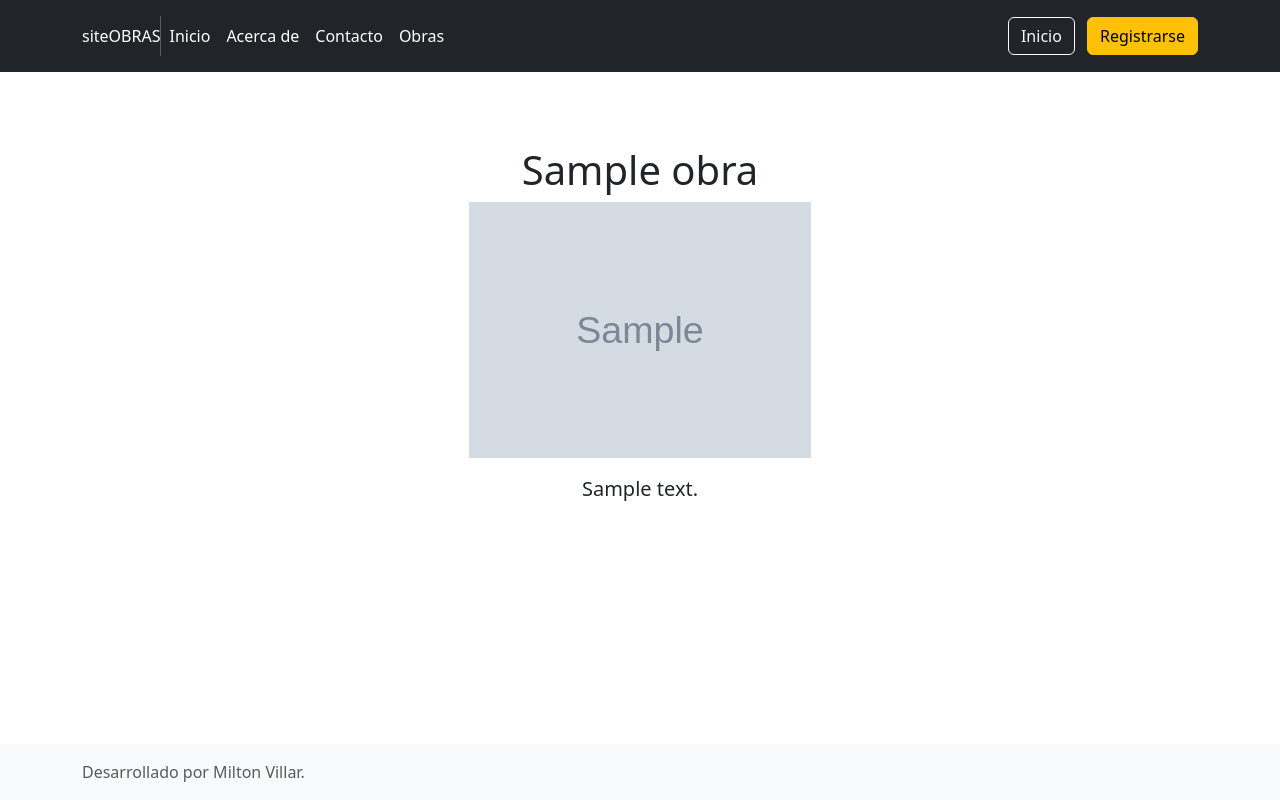
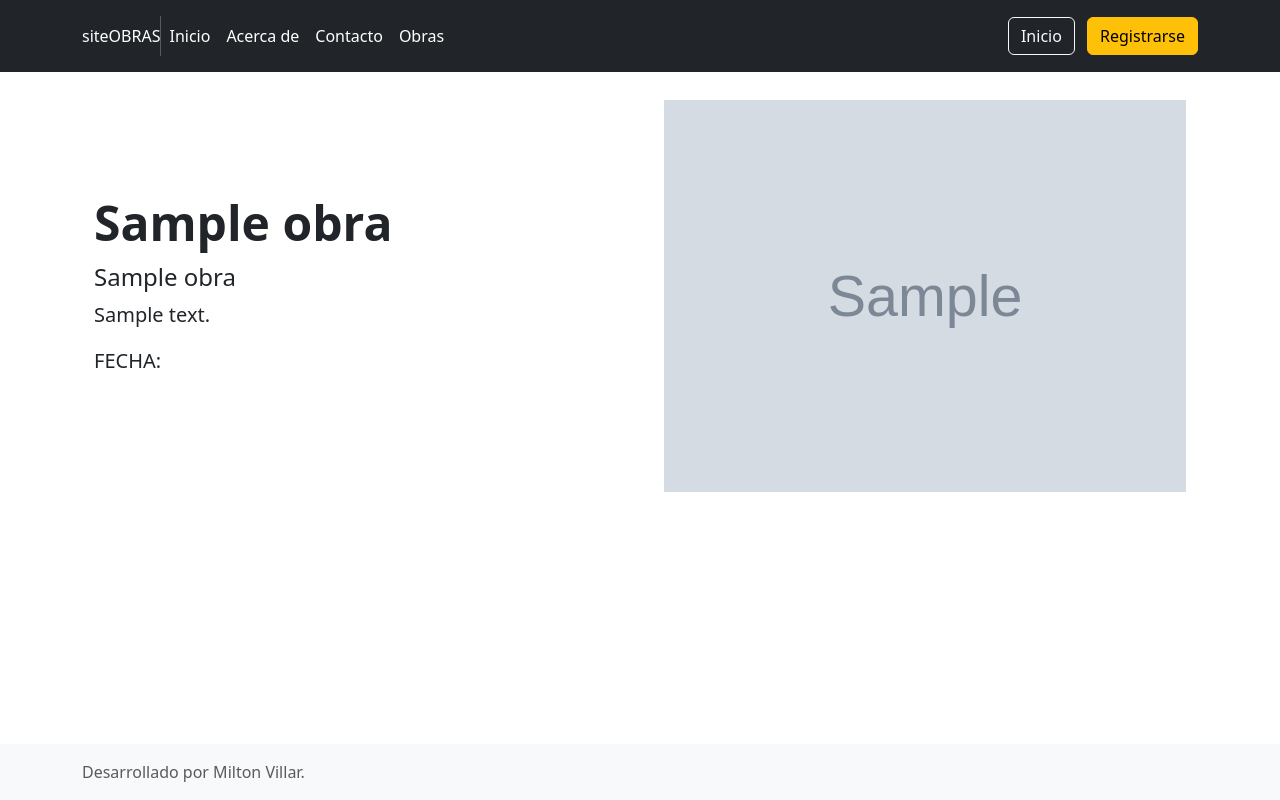
Before and after one commit to milton0989/ProyectoFinal, a Django app: page /obra/1/detalle in a window 1280 px wide. Run offline with Django 3.2, Linux system fonts and the light colour scheme; tables that the repository leaves empty hold one stand-in row (values such as "Sample post"); grey boxes marked "Sample" are stand-in pictures; some libraries are stand-ins or nearby versions.

Commit message:
refactorizacion template 'obra-detail'

```diff
--- a/obras/templates/obras/obra_detail.html
+++ b/obras/templates/obras/obra_detail.html
@@ -3,20 +3,25 @@
 
 
 {% block main %}
-    <p style="margin-top: 10px;"></p>
 
-
-    <div class="d-flex justify-content-center">
-        <div class="col col-8" style="text-align: center;">
-            <h1 class="mt-5">{{ obra.titulo }}</h1>
-            <p><img height="256px" src="{{obra.image_url}}"></p>
+    <div class="container col-xxl-8 px-4 py-1">
+        <div class="row flex-lg-row-reverse align-items-center g-5 py-4">
+          <div class="col-10 col-sm-8 col-lg-6">
+            <img src="{{obra.image_url}}" class="d-block mx-lg-auto img-fluid" alt="TituloObra" width="700" height="500" loading="lazy">
+          </div>
+          <div class="col-lg-6">
+            <h1 class="display-5 fw-bold lh-1 mb-3">{{ obra.titulo }}</h1>
+            <h4>{{ obra.subtitulo }}</h4>
             <p class="lead">{{obra.descripcion}}</p>
-            {% if user.is_authenticated and user.id == obra.autor.id %}
-                <a href="{% url 'obra-actualizar' obra.id %}" class="btn btn-secondary">Actualizar</a>
-                <a href="{% url 'obra-eliminar' obra.id %}" class="btn btn-danger">Borrar</a>
-            {% endif %}
+            <p class="lead">FECHA:</p>
+            </div>
+          </div>
+          {% if user.is_authenticated and user.id == obra.autor.id %}
+          <p> <a href="{% url 'obra-actualizar' obra.id %}" class="btn btn-secondary">Actualizar</a>
+          <a href="{% url 'obra-eliminar' obra.id %}" class="btn btn-danger">Borrar</a></p>
+          {% endif %}
         </div>
 
-    </div>
+      </div>
 
 {% endblock %}
```
Also changed, not shown: media/obras/502480_4848.jpeg (added).
